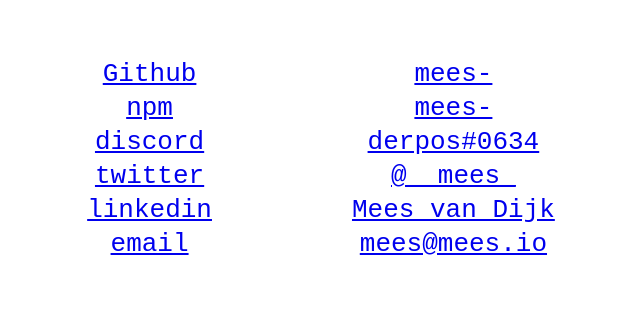
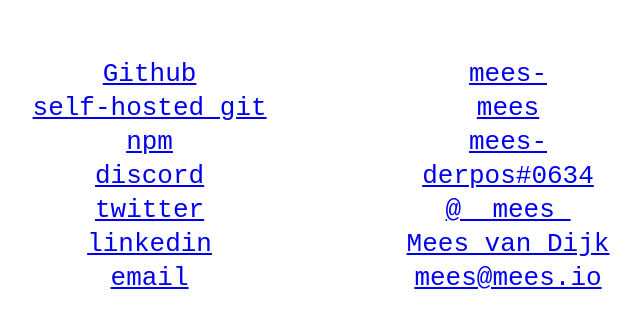
Before and after one commit to mees-/portfolio, a plain HTML site: page index.html in a window 1280 px wide. Shown: the part 116-444 px from the top of the page, without its empty margins (319-960 px from the left). Drawn offline with Linux system fonts and the light colour scheme.

Commit message:
add self-hosted git link

```diff
--- a/index.html
+++ b/index.html
@@ -39,6 +39,10 @@
           <td><a href="https://github.com/mees-">mees-</a></td>
         </tr>
         <tr>
+          <td><a href="https://gogs.s.mees.io">self-hosted git</a></td>
+          <td><a href="https://gogs.s.mees.io/mees">mees</a></td>
+        </tr>
+        <tr>
           <td><a href="https://www.npmjs.com/~mees-">npm</a></td>
           <td><a href="https://www.npmjs.com/~mees-">mees-</a></td>
         </tr>
```
